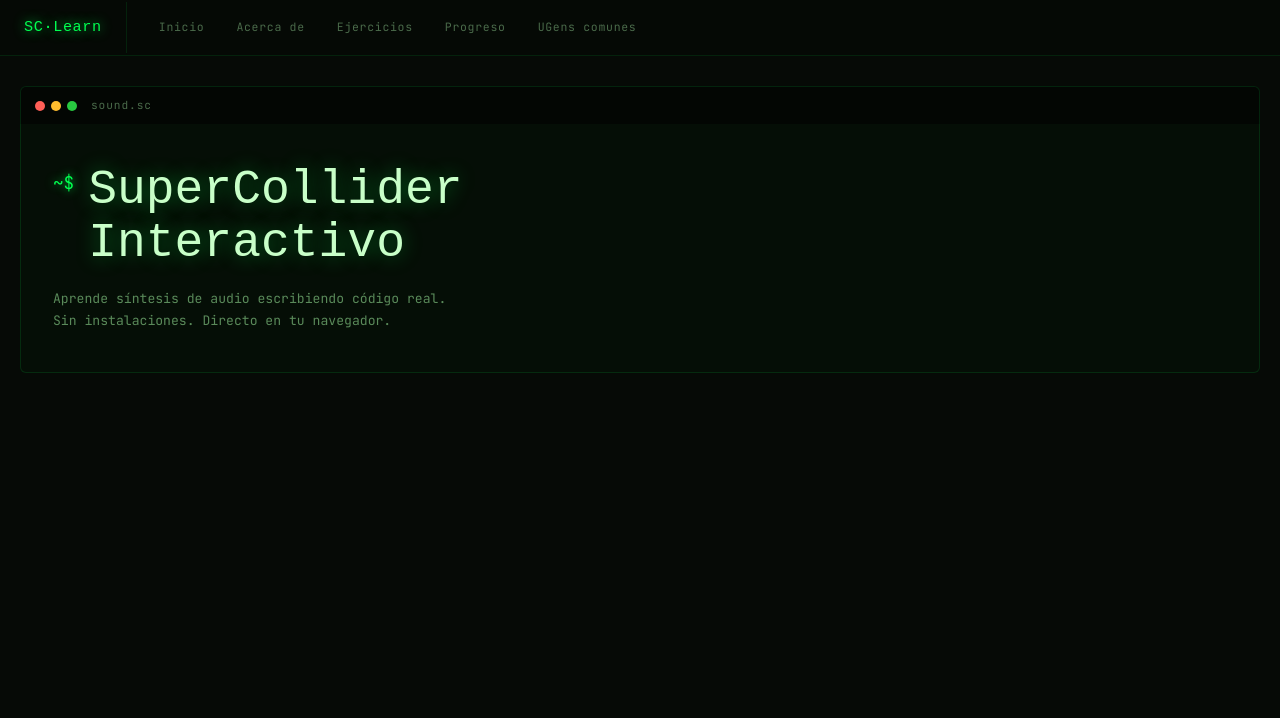
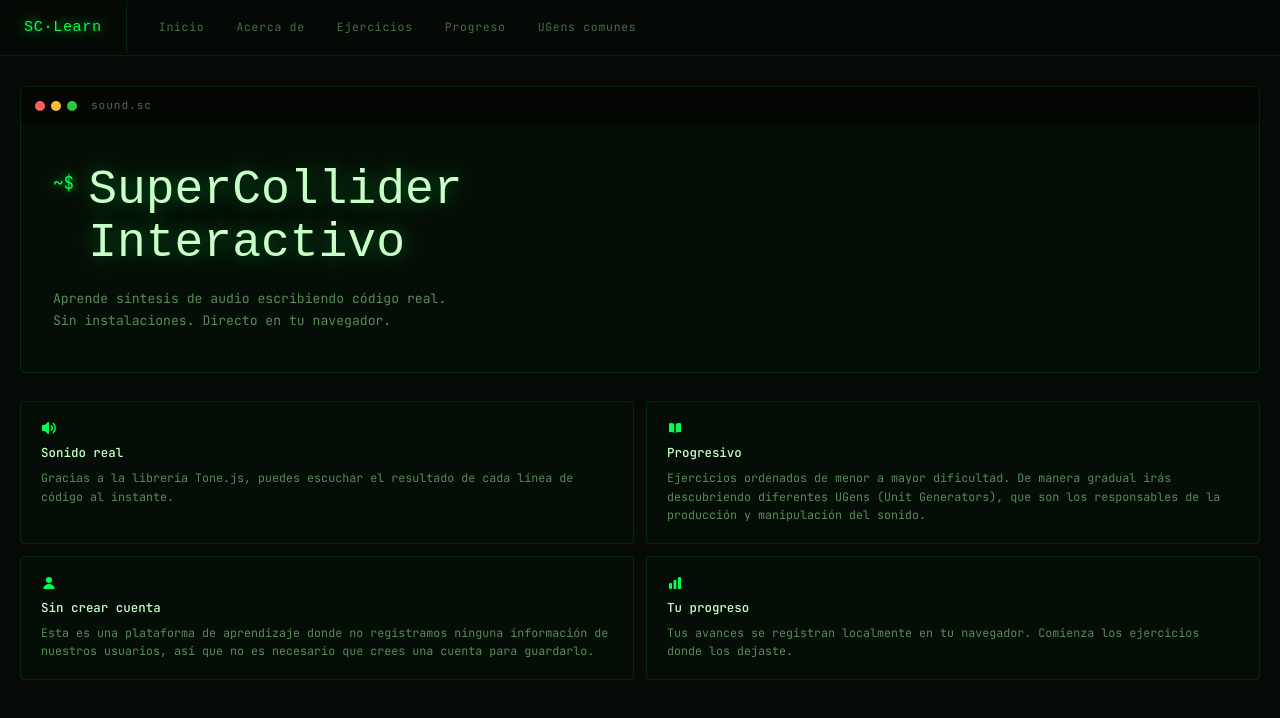
Before and after one commit to jmsanJS/supercollider-learn, a Next.js app: page / in a window 1280 px wide. Shown: the top 718 px of the page. Built offline with nearby package versions, Linux system fonts and the light colour scheme.

Commit message:
feat: add HomeInfoCard component

```diff
--- a/src/app/page.module.css
+++ b/src/app/page.module.css
@@ -100,3 +100,10 @@
   line-height: 1.7;
   max-width: 480px;
 }
+
+.cards_grid {
+  display: grid;
+  grid-template-columns: repeat(2, 1fr);
+  gap: 12px;
+  margin-bottom: 28px;
+}
--- a/src/app/page.tsx
+++ b/src/app/page.tsx
@@ -1,6 +1,67 @@
+import HomeInfoCard from "@/components/HomeInfoCard/HomeInfoCard";
 import styles from "./page.module.css";
 
 export default function Home() {
+  const cards = [
+    {
+      icon: (
+        <svg
+          xmlns="http://www.w3.org/2000/svg"
+          viewBox="0 0 16 16"
+          fill="currentColor"
+          className="size-4"
+        >
+          <path d="M7.557 2.066A.75.75 0 0 1 8 2.75v10.5a.75.75 0 0 1-1.248.56L3.59 11H2a1 1 0 0 1-1-1V6a1 1 0 0 1 1-1h1.59l3.162-2.81a.75.75 0 0 1 .805-.124ZM12.95 3.05a.75.75 0 1 0-1.06 1.06 5.5 5.5 0 0 1 0 7.78.75.75 0 1 0 1.06 1.06 7 7 0 0 0 0-9.9Z" />
+          <path d="M10.828 5.172a.75.75 0 1 0-1.06 1.06 2.5 2.5 0 0 1 0 3.536.75.75 0 1 0 1.06 1.06 4 4 0 0 0 0-5.656Z" />
+        </svg>
+      ),
+      label: "Sonido real",
+      desc: "Gracias a la librería Tone.js, puedes escuchar el resultado de cada línea de código al instante.",
+    },
+    {
+      icon: (
+        <svg
+          xmlns="http://www.w3.org/2000/svg"
+          viewBox="0 0 16 16"
+          fill="currentColor"
+          className="size-4"
+        >
+          <path d="M7.25 3.688a8.035 8.035 0 0 0-4.872-.523A.48.48 0 0 0 2 3.64v7.994c0 .345.342.588.679.512a6.02 6.02 0 0 1 4.571.81V3.688ZM8.75 12.956a6.02 6.02 0 0 1 4.571-.81c.337.075.679-.167.679-.512V3.64a.48.48 0 0 0-.378-.475 8.034 8.034 0 0 0-4.872.523v9.268Z" />
+        </svg>
+      ),
+      label: "Progresivo",
+      desc: "Ejercicios ordenados de menor a mayor dificultad. De manera gradual irás descubriendo diferentes UGens (Unit Generators), que son los responsables de la producción y manipulación del sonido.",
+    },
+    {
+      icon: (
+        <svg
+          xmlns="http://www.w3.org/2000/svg"
+          viewBox="0 0 16 16"
+          fill="currentColor"
+          className="size-4"
+        >
+          <path d="M8 8a3 3 0 1 0 0-6 3 3 0 0 0 0 6ZM12.735 14c.618 0 1.093-.561.872-1.139a6.002 6.002 0 0 0-11.215 0c-.22.578.254 1.139.872 1.139h9.47Z" />
+        </svg>
+      ),
+      label: "Sin crear cuenta",
+      desc: "Esta es una plataforma de aprendizaje donde no registramos ninguna información de nuestros usuarios, así que no es necesario que crees una cuenta para guardarlo.",
+    },
+    {
+      icon: (
+        <svg
+          xmlns="http://www.w3.org/2000/svg"
+          viewBox="0 0 16 16"
+          fill="currentColor"
+          className="size-4"
+        >
+          <path d="M12 2a1 1 0 0 0-1 1v10a1 1 0 0 0 1 1h1a1 1 0 0 0 1-1V3a1 1 0 0 0-1-1h-1ZM6.5 6a1 1 0 0 1 1-1h1a1 1 0 0 1 1 1v7a1 1 0 0 1-1 1h-1a1 1 0 0 1-1-1V6ZM2 9a1 1 0 0 1 1-1h1a1 1 0 0 1 1 1v4a1 1 0 0 1-1 1H3a1 1 0 0 1-1-1V9Z" />
+        </svg>
+      ),
+      label: "Tu progreso",
+      desc: "Tus avances se registran localmente en tu navegador. Comienza los ejercicios donde los dejaste.",
+    },
+  ];
+
   return (
     <div className={styles.section_wrap}>
       <div className={styles.terminal_header}>
@@ -24,6 +85,12 @@
           Sin instalaciones. Directo en tu navegador.
         </p>
       </div>
+
+      <div className={styles.cards_grid}>
+        {cards.map((c, i) => (
+          <HomeInfoCard key={i} icon={c.icon} label={c.label} desc={c.desc} />
+        ))}
+      </div>
     </div>
   );
 }
--- /dev/null
+++ b/src/components/HomeInfoCard/HomeInfoCard.module.css
@@ -0,0 +1,30 @@
+.info_card {
+  border: 1px solid rgba(0, 255, 80, 0.1);
+  border-radius: 4px;
+  padding: 18px 20px;
+  background: rgba(0, 255, 80, 0.02);
+  transition: border-color 0.15s;
+}
+
+.info_card:hover {
+  border-color: rgba(0, 255, 80, 0.25);
+}
+
+.card_icon {
+  font-size: 1.2rem;
+  color: #00ff50;
+  margin-bottom: 8px;
+}
+
+.card_label {
+  font-size: 0.78rem;
+  color: #c8ffc8;
+  margin-bottom: 6px;
+  font-weight: 500;
+}
+
+.card_desc {
+  font-size: 0.73rem;
+  color: #5a8a5a;
+  line-height: 1.6;
+}
--- /dev/null
+++ b/src/components/HomeInfoCard/HomeInfoCard.tsx
@@ -0,0 +1,20 @@
+"use client"
+
+import { ReactNode } from "react";
+import styles from "./HomeInfoCard.module.css";
+
+type HomeInfoCardProps = {
+  label: string,
+  icon: ReactNode,
+  desc: string
+}
+
+export default function HomeInfoCard({label, icon, desc}: HomeInfoCardProps) {
+  return (
+    <div className={styles.info_card} key={label}>
+      <div className={styles.card_icon}>{icon}</div>
+      <div className={styles.card_label}>{label}</div>
+      <div className={styles.card_desc}>{desc}</div>
+    </div>
+  );
+}
```
